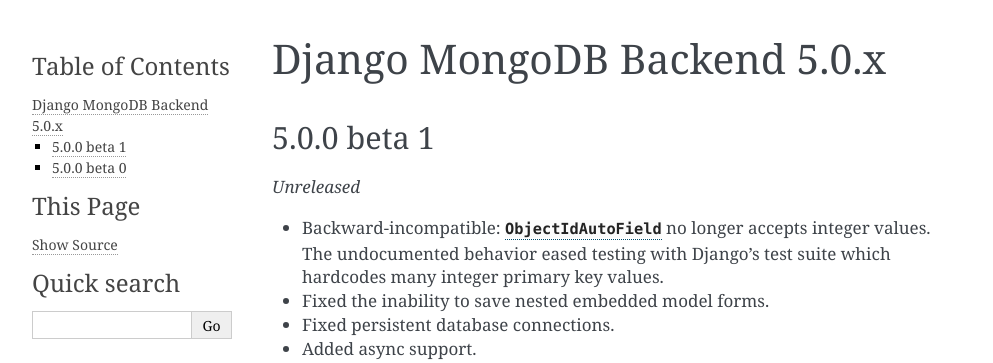
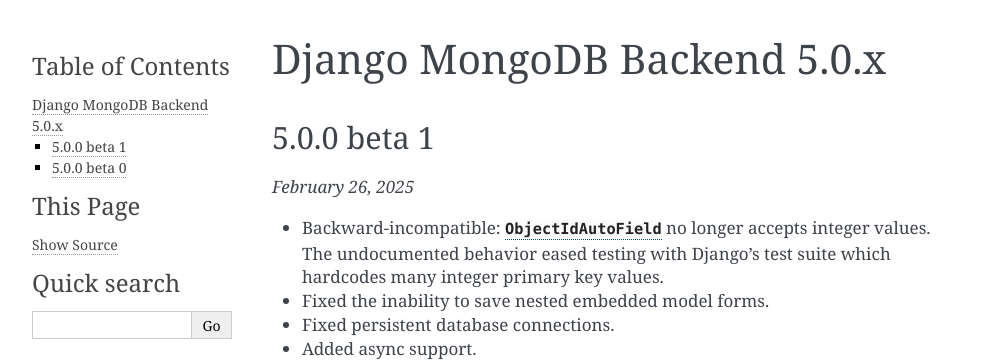
Before and after one commit to mongodb-labs/django-mongodb, a Sphinx documentation site: the page built from docs/source/releases/5.0.x.rst, in a window 1280 px wide. Shown: the top 363 px of the page, without its empty margins (148-1141 px from the left). Built offline with Sphinx 7.4.7, drawn with Linux system fonts in a browser that asks for light colours.

Commit message:
Add release date for 5.0.0b1

```diff
--- a/docs/source/releases/5.0.x.rst
+++ b/docs/source/releases/5.0.x.rst
@@ -5,7 +5,7 @@
 5.0.0 beta 1
 ============
 
-*Unreleased*
+*February 26, 2025*
 
 - Backward-incompatible:
   :class:`~django_mongodb_backend.fields.ObjectIdAutoField` no longer accepts
```
